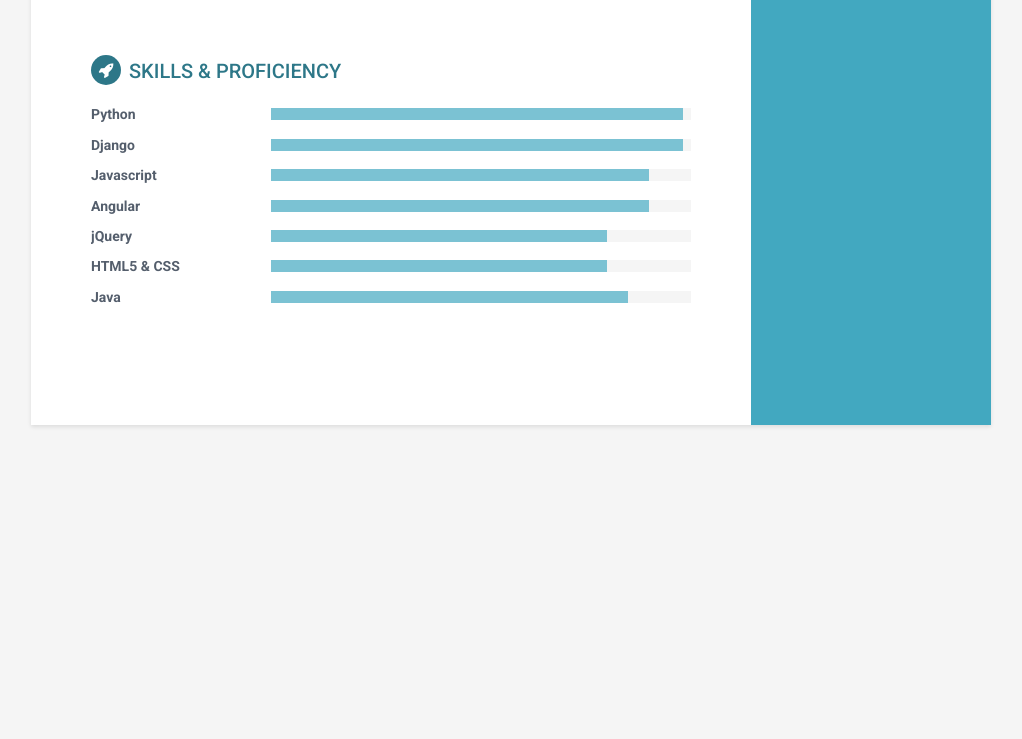
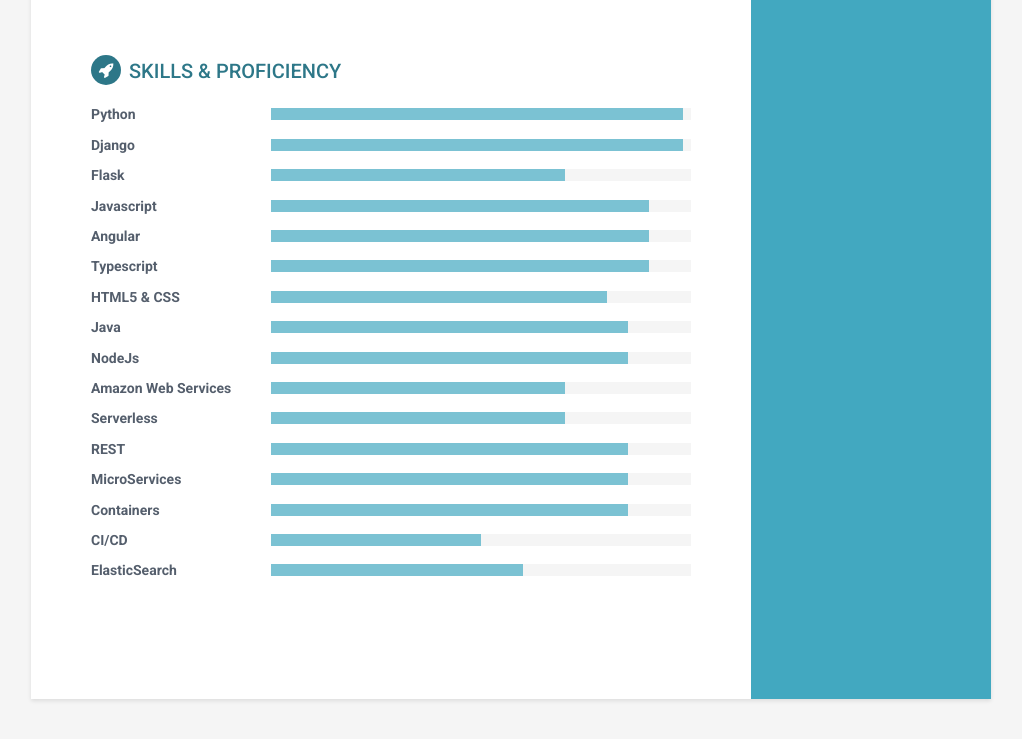
Before and after one commit to abhiit89/abhiit89.github.io, a plain HTML site: page index.html in a window 1280 px wide. Shown: the part 1432-2171 px from the top of the page, without its empty margins (129-1151 px from the left). Before the commit the page ends 1977 px from the top, so only its background shows below. Drawn offline with Linux system fonts and the light colour scheme.

Commit message:
Added skills

```diff
--- a/index.html
+++ b/index.html
@@ -220,6 +220,13 @@
                     </div><!--//level-bar-->
                 </div>
                 <div class="item">
+                    <h3 class="level-title">Flask</h3>
+                    <div class="level-bar">
+                        <div class="level-bar-inner" data-level="70%">
+                        </div>
+                    </div><!--//level-bar-->
+                </div>
+                <div class="item">
                     <h3 class="level-title">Javascript</h3>
                     <div class="level-bar">
                         <div class="level-bar-inner" data-level="90%">
@@ -236,9 +243,9 @@
                 </div><!--//item-->
 
                 <div class="item">
-                    <h3 class="level-title">jQuery</h3>
+                    <h3 class="level-title">Typescript</h3>
                     <div class="level-bar">
-                        <div class="level-bar-inner" data-level="80%">
+                        <div class="level-bar-inner" data-level="90%">
                         </div>
                     </div><!--//level-bar-->
                 </div>
@@ -259,6 +266,70 @@
                     </div><!--//level-bar-->
                 </div><!--//item-->
 
+                <div class="item">
+                    <h3 class="level-title">NodeJs</h3>
+                    <div class="level-bar">
+                        <div class="level-bar-inner" data-level="85%">
+                        </div>
+                    </div><!--//level-bar-->
+                </div><!--//item-->
+
+                <div class="item">
+                    <h3 class="level-title">Amazon Web Services</h3>
+                    <div class="level-bar">
+                        <div class="level-bar-inner" data-level="70%">
+                        </div>
+                    </div><!--//level-bar-->
+                </div><!--//item-->
+
+                <div class="item">
+                    <h3 class="level-title">Serverless</h3>
+                    <div class="level-bar">
+                        <div class="level-bar-inner" data-level="70%">
+                        </div>
+                    </div><!--//level-bar-->
+                </div><!--//item-->
+
+                <div class="item">
+                    <h3 class="level-title">REST</h3>
+                    <div class="level-bar">
+                        <div class="level-bar-inner" data-level="85%">
+                        </div>
+                    </div><!--//level-bar-->
+                </div><!--//item-->
+
+                <div class="item">
+                    <h3 class="level-title">MicroServices</h3>
+                    <div class="level-bar">
+                        <div class="level-bar-inner" data-level="85%">
+                        </div>
+                    </div><!--//level-bar-->
+                </div><!--//item-->
+
+                <div class="item">
+                    <h3 class="level-title">Containers</h3>
+                    <div class="level-bar">
+                        <div class="level-bar-inner" data-level="85%">
+                        </div>
+                    </div><!--//level-bar-->
+                </div><!--//item-->
+
+                <div class="item">
+                    <h3 class="level-title">CI/CD</h3>
+                    <div class="level-bar">
+                        <div class="level-bar-inner" data-level="50%">
+                        </div>
+                    </div><!--//level-bar-->
+                </div><!--//item-->
+
+                <div class="item">
+                    <h3 class="level-title">ElasticSearch</h3>
+                    <div class="level-bar">
+                        <div class="level-bar-inner" data-level="60%">
+                        </div>
+                    </div><!--//level-bar-->
+                </div><!--//item-->
+
             </div>
         </section><!--//skills-section-->
 
```
